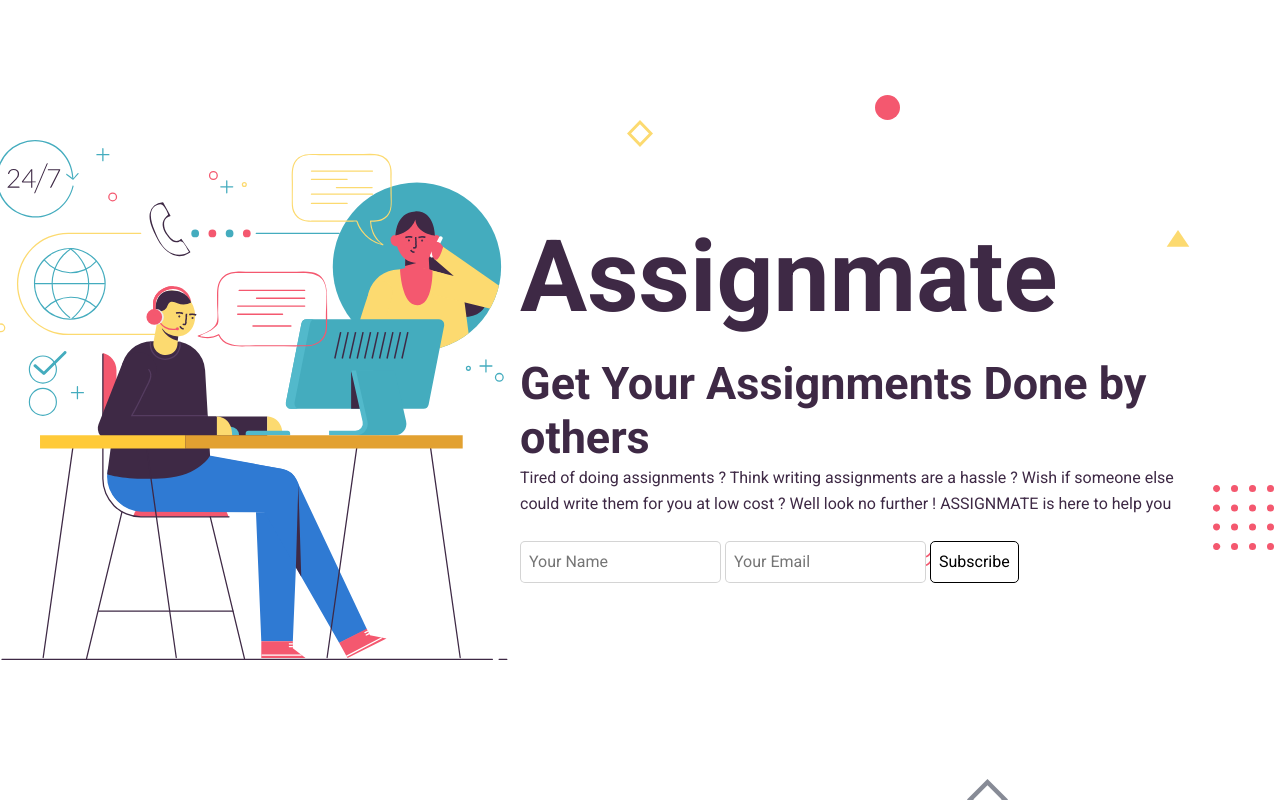
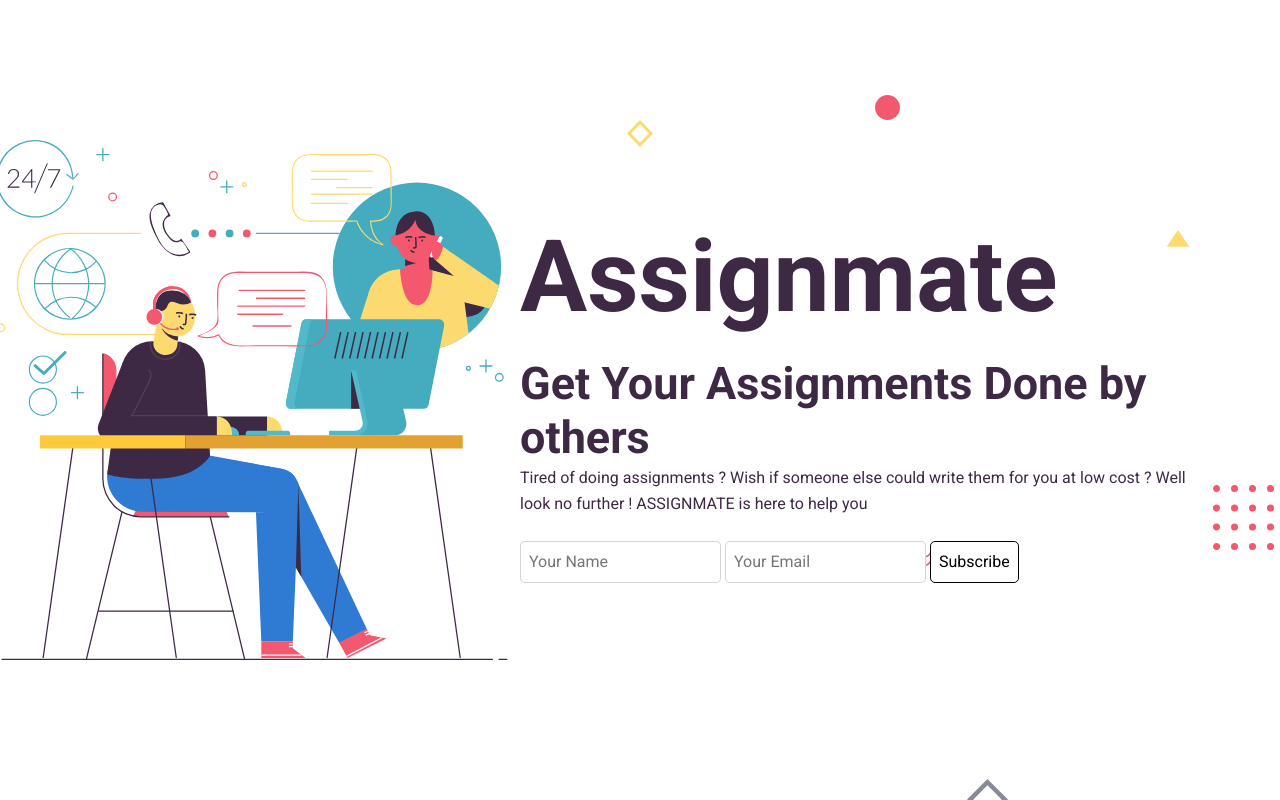
Before and after one commit to binayak9932/Waitinglist, a plain HTML site: page index.html in a window 1280 px wide. Drawn offline with Linux system fonts and the light colour scheme.

Commit message:
Update index.html

```diff
--- a/index.html
+++ b/index.html
@@ -44,7 +44,6 @@
               <h1 class="wow fadeInDown" data-wow-delay=".2s">Assignmate</h1>
               <h2 class="wow fadeInDown" data-wow-delay=".4s" font-size: 4px;>Get Your Assignments Done by others</h2>
               <p class="wow fadeInUp" data-wow-delay=".6s">Tired of doing assignments ?
-                Think writing assignments are a hassle ?
                 Wish if someone else could write them for you at low cost ?
                 Well look no further ! ASSIGNMATE is here to help you</p>
 
```
